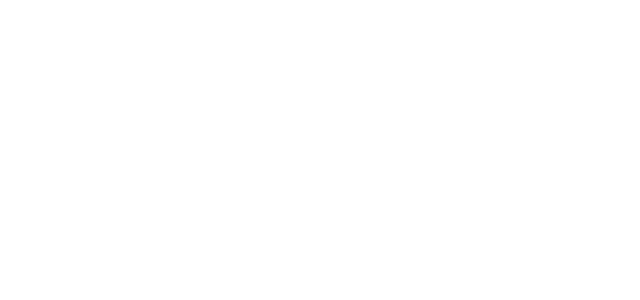
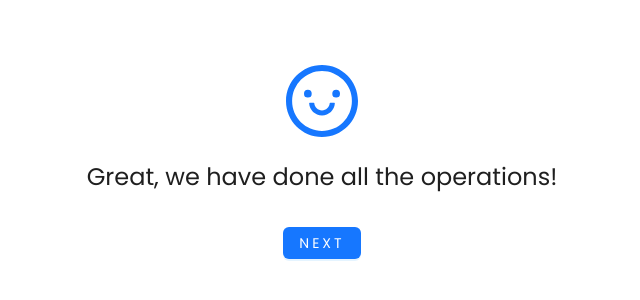
Before and after one commit to AzaanUllah-Khan/Voting-Web-Nasra-School, a React (Vite) app: page /finish in a window 1280 px wide. Shown: the part 238-538 px from the top of the page, without its empty margins (318-958 px from the left). Built offline with nearby package versions, Linux system fonts and the light colour scheme.

Commit message:
finish page made with antd

```diff
--- a/src/Pages/Finish.jsx
+++ b/src/Pages/Finish.jsx
@@ -1,9 +1,19 @@
 import React from 'react'
+import { Result,Button } from "antd";
+import { SmileOutlined } from '@ant-design/icons';
+import { useNavigate } from 'react-router-dom';
 
 const Finish = () => {
+  var navv = useNavigate()
+  function nav(){
+    navv('/')
+  }
   return (
-    <div>
-
+    <div style={{height:"100vh",width:"100%",display:"flex",alignItems:"center",justifyContent:"center"}}>
+    <Result
+    icon={<SmileOutlined />}
+    title="Great, we have done all the operations!"
+    extra={<Button type="primary" onClick={nav}>Next</Button>}/>
     </div>
   )
 }
```
